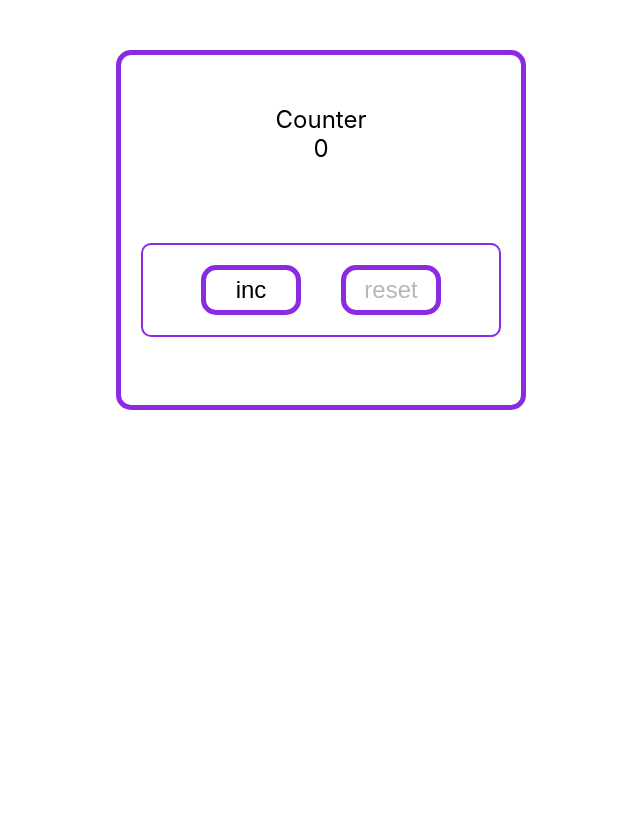
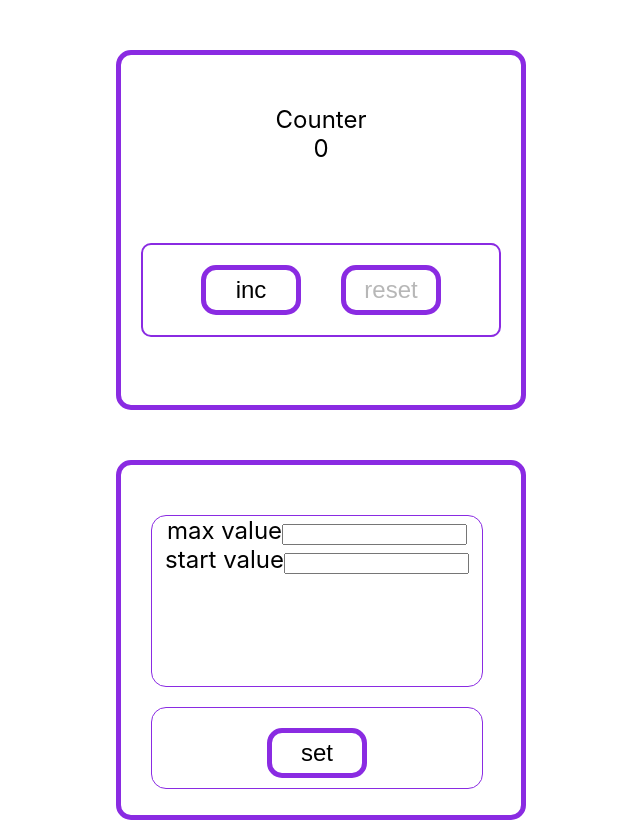
Before and after one commit to alenafatianova/simple-counter, a React (Create React App) app: page / in a window 1280 px wide. Shown: the whole page, without its empty margins (14-654 px from the left). Built offline with nearby package versions, Linux system fonts and the light colour scheme.

Commit message:
Add new counter

```diff
--- a/src/App.tsx
+++ b/src/App.tsx
@@ -1,6 +1,7 @@
 import React from 'react';
 import CountUp from './Counter'
 import './App.css';
+import CounterSettings from './CounterSettings';
 
 
 
@@ -10,6 +11,7 @@ function App() {
     <div className="App">
 
     <CountUp title='Counter' />
+    <CounterSettings value={0} />
     </div>
   );
 }
--- a/src/Buttons.tsx
+++ b/src/Buttons.tsx
@@ -1,5 +1,5 @@
 import React, { useState } from "react";
-import s from "./counter.module.scss";
+import s from './counter.module.scss';
 
 export default function Buttons() {
   let [count, setCount] = useState(0);
--- /dev/null
+++ b/src/CounterSettings.module.scss
@@ -0,0 +1,29 @@
+.wrapper {
+    margin-left: 130px;
+    margin-top: 50px;
+    padding-top: 50px;
+    width: 400px;
+    height: 300px;
+    border: 5px solid blueviolet;
+    border-radius: 15px;
+    font-size: 24px;
+}
+
+.screen {
+    width: 330px;
+    height: 170px;
+    border: 1px solid blueviolet;
+    border-radius: 15px;
+    margin-left: 30px;
+}
+.setButton {
+    width: 330px;
+    height: 80px;
+    margin-left: 30px;
+    margin-top: 20px;
+    border: 1px solid blueviolet;
+    border-radius: 15px;
+}
+.inputStyle {
+    border: 1 px solid red;
+}
--- /dev/null
+++ b/src/CounterSettings.tsx
@@ -0,0 +1,28 @@
+import React, {useState} from 'react'
+import s from './CounterSettings.module.scss'
+
+export type CounterType = {
+    value: number
+}
+
+
+
+export default function CounterSettings(props: CounterType) {
+
+    const [value, setValue] = useState(0)
+    return (
+        <div className={s.wrapper}>
+            <div className={s.screen}>
+                <span>max value</span>
+                <input type="number" className={s.inputStyle}  />
+                <div>
+                    <span>start value</span>
+                    <input type="number"  className={value < 0 ? s.inputStyle : ''}  />
+                </div>
+            </div>
+            <div className={s.setButton}>
+                <button onClick={() => {}}>set</button>
+            </div>
+        </div>
+    )
+}
```
Also changed, not shown: src/setupTests.ts (deleted, +0 -5 lines).
